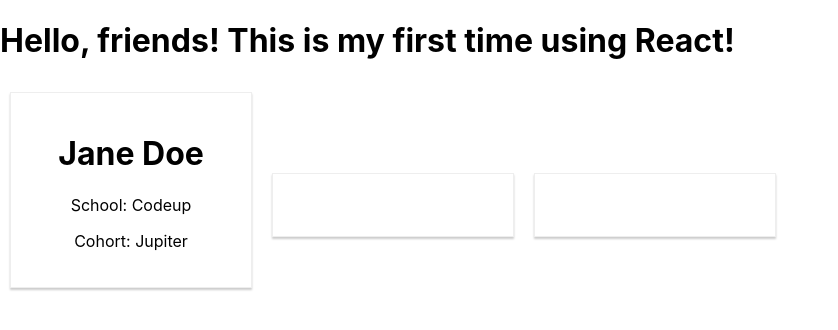
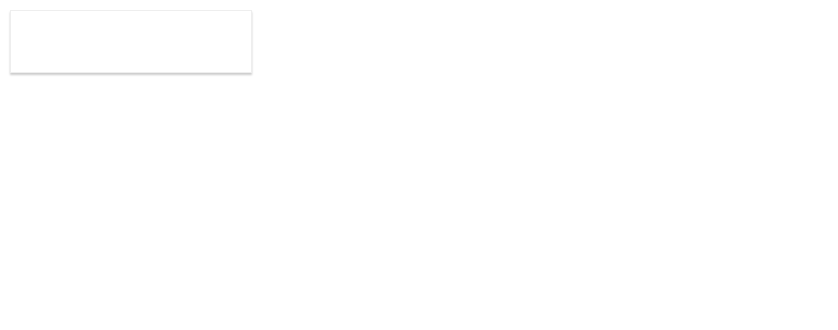
Before and after one commit to elviravaladez/react-repository, a React (Create React App) app: page / in a window 1280 px wide. Shown: the top 330 px of the page, without its empty margins (0-838 px from the left). Built offline with nearby package versions, Linux system fonts and the light colour scheme.

Commit message:
practice: rendoring with ReactDOM.render()

```diff
--- a/src/App.js
+++ b/src/App.js
@@ -1,29 +1,25 @@
 import './App.css';
+import ReactDOM from "react-dom";
 
 function App(props) {
     //JSX
     //Babel allows us to use this special syntax that looks like HTML, but it isn't
     return (
-        <div>
-            <h1>Hello, friends! This is my first time using React!</h1>
-
-            <div className="person">
-                <h1>Jane Doe</h1>
-                <p>School: Codeup</p>
-                <p>Cohort: Jupiter</p>
-            </div>
-
-            <div className="person">
-                <h1>{props.name}</h1>
-                <p>{props.age}</p>
-            </div>
-
-            <div className="person">
-                <h1>{props.name}</h1>
-                <p>{props.age}</p>
-            </div>
+        <div className="person">
+            <h1>{props.name}</h1>
+            <p>{props.school}</p>
+            <p>{props.cohort}</p>
         </div>
     );
 }
 
+var app = (
+    <div>
+        <App name="John" school="Codeup" cohort="Jupiter" />
+        <App name="Jane" school="Codeup" cohort="Jupiter" />
+    </div>
+);
+
+ReactDOM.render(app, document.querySelector('#root'));
+
 export default App;
```
